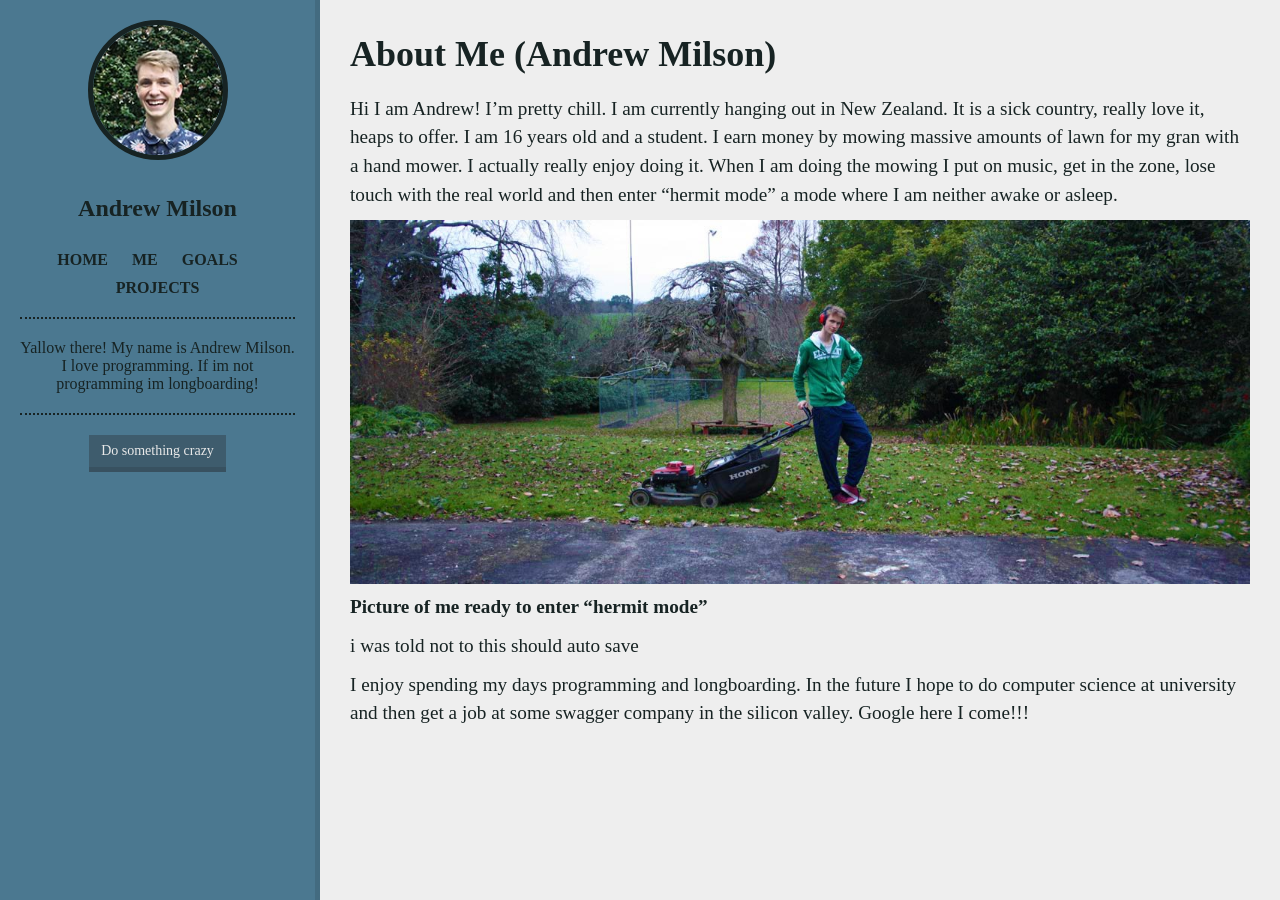
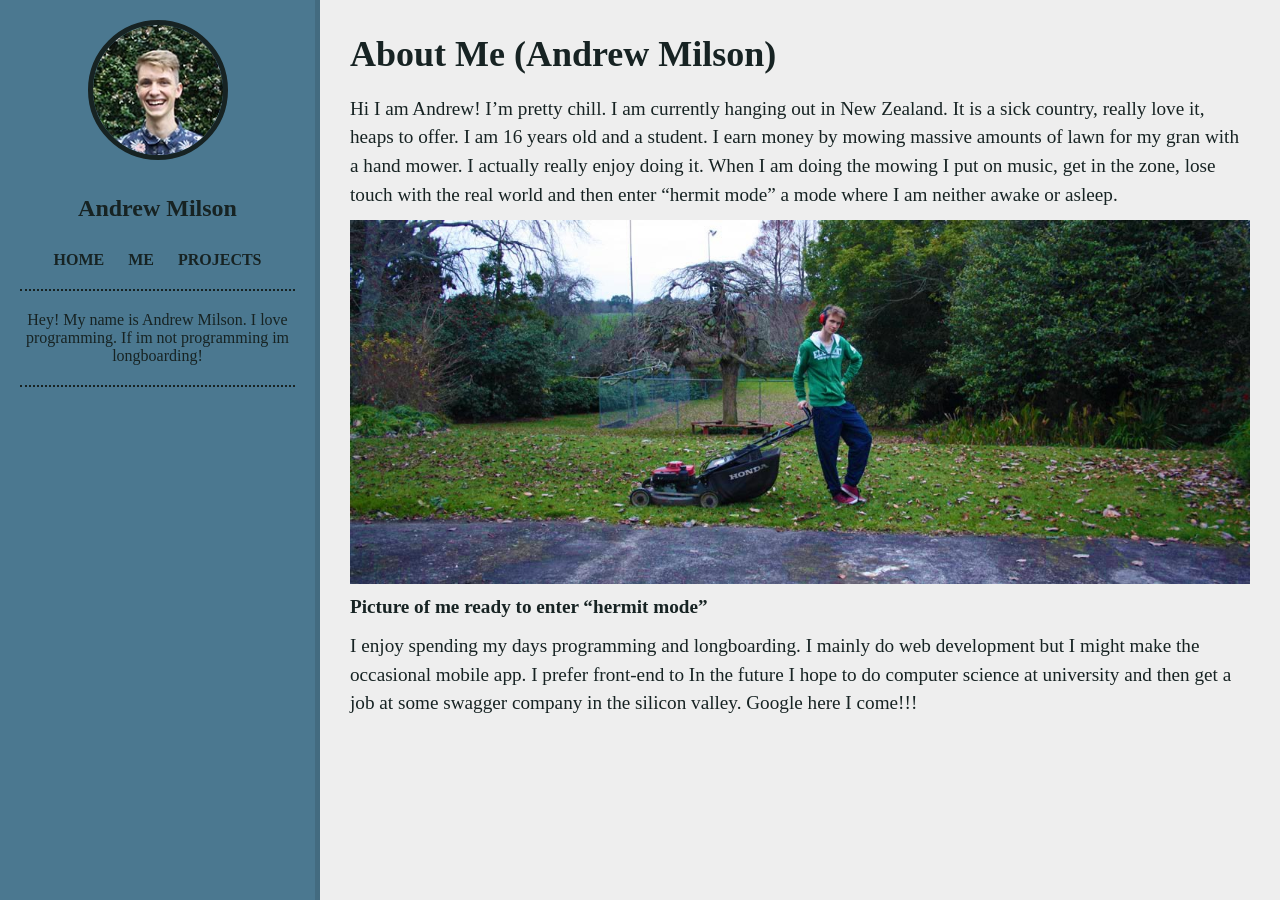
Before and after one commit to andrewmilson/andrewmilson.github.io, a Jekyll site: the page built from about.md, in a window 1280 px wide. Built offline with Jekyll 4.4.1, drawn with Linux system fonts in a browser that asks for light colours.

Commit message:
removed 'do something crazy' button and updated about page

```diff
--- a/_includes/aside.html
+++ b/_includes/aside.html
@@ -3,12 +3,12 @@
   <h3 id="title" class="text-center">Andrew Milson</h3>
   <ul id="nav">
     <li><a href="/">HOME</a></li>
-    <li><a href="/about">ME</a></li>
-    <li><a href="/goals">GOALS</a></li>
-    <li><a href="https://github.com/andrewmilson" target="_blank">PROJECTS</a></li>
+    <li><a href="/about/">ME</a></li>
+    <!-- <li><a href="/goals">GOALS</a></li> -->
+    <li><a href="/projects/">PROJECTS</a></li>
   </ul>
   <hr class="visible-md-block visible-lg-block">
-  <p class="text-center visible-md-block visible-lg-block">Yallow there! My name is Andrew Milson. I love programming. If im not programming im longboarding!</p>
+  <p class="text-center visible-md-block visible-lg-block">Hey! My name is Andrew Milson. I love programming. If im not programming im longboarding!</p>
   <hr class="visible-md-block visible-lg-block">
-  <div class="text-center visible-md-block visible-lg-block"><a href="#" class="btn dark">Do something crazy</a></div>
+  <!-- <div class="text-center visible-md-block visible-lg-block"><a href="#" class="btn dark">Do something crazy</a></div> -->
 </div>
--- a/about.md
+++ b/about.md
@@ -9,6 +9,4 @@ Hi I am Andrew! I'm pretty chill. I am currently hanging out in New Zealand. It
 ![Picture of me ready to enter "hermit mode"](images/mower-and-i.jpg)
 __Picture of me ready to enter "hermit mode"__
 
-i was told not to this should auto save
-
-I enjoy spending my days programming and longboarding. In the future I hope to do computer science at university and then get a job at some swagger company in the silicon valley. Google here I come!!!
+I enjoy spending my days programming and longboarding. I mainly do web development but I might make the occasional mobile app. I prefer front-end to  In the future I hope to do computer science at university and then get a job at some swagger company in the silicon valley. Google here I come!!!
```
